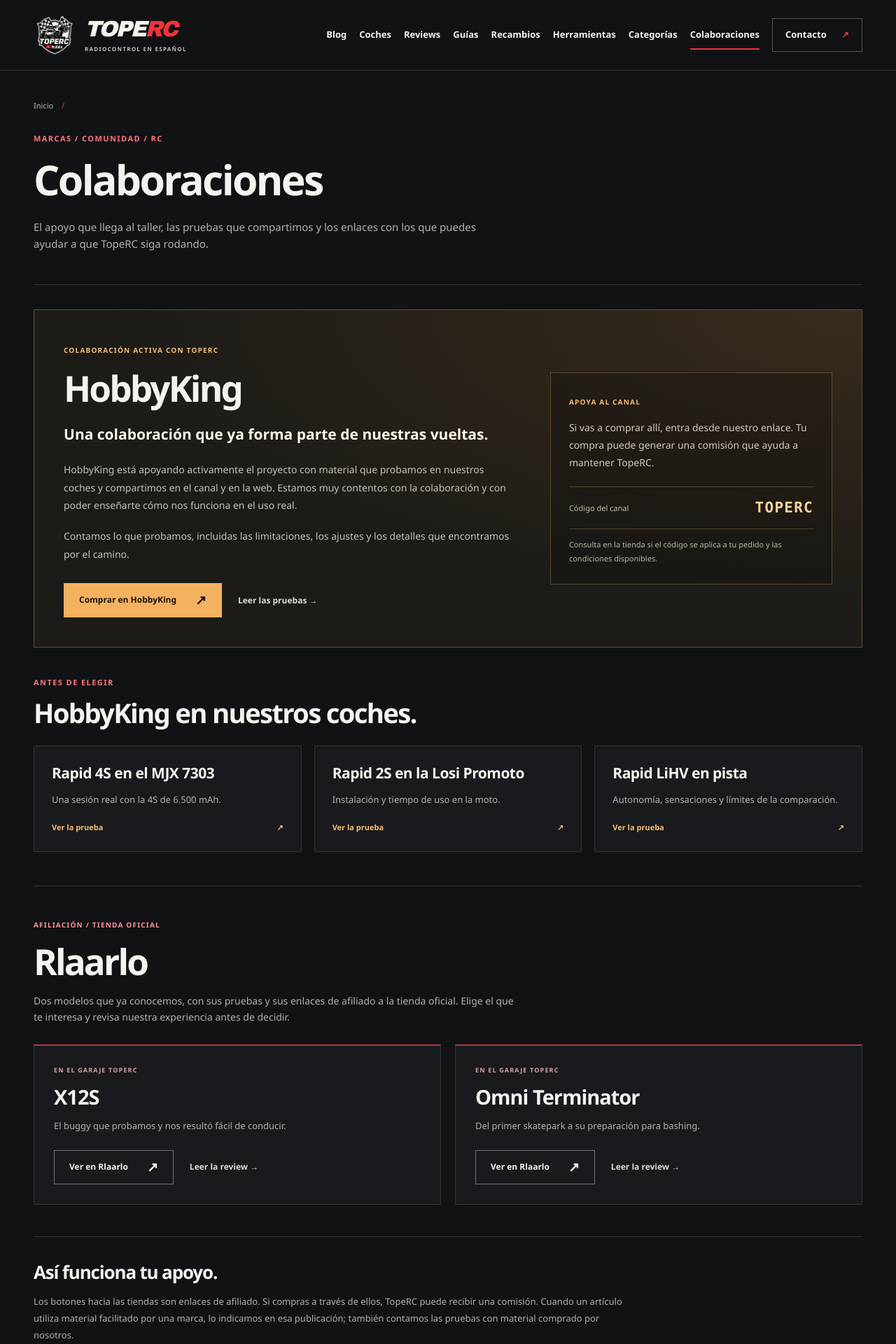
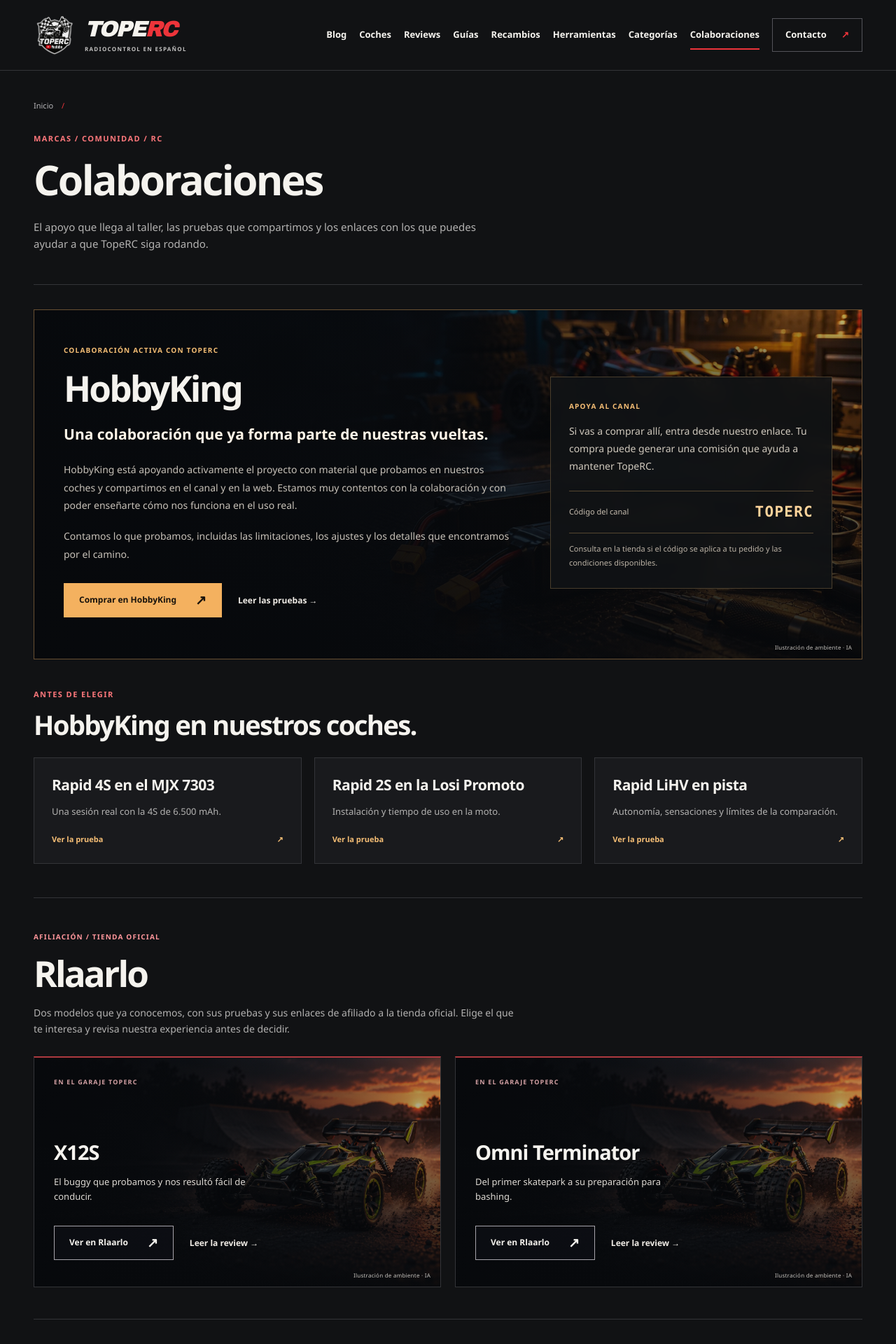
Before and after one commit to toperc/toperc.github.io, a Jekyll site: the page built from colaboraciones.html, in a window 1280 px wide. Shown: the top 1920 px of the page at 70% size. Built offline with Jekyll 4.4.1, drawn with Linux system fonts in a browser that asks for light colours.

```diff
--- a/_checks/validate_affiliates.mjs
+++ b/_checks/validate_affiliates.mjs
@@ -65,7 +65,7 @@ for (const path of ['', 'colaboraciones/', 'reviews/turnigy-rapid-4s-mjx-7303/',
   if (path.startsWith('reviews/')) {
     const post = context.references.find(post => post.path === `/${path}`);
     const expected = post.products.some(id => source.products.find(product => product.id === id).offers.some(offer => offer.status === 'active' && ['hobbyking', 'rlaarlo'].includes(offer.store)));
-    assert.equal(html.includes('class="partner-article"'), expected, 'El bloque del artículo debe corresponder a una tienda de sus productos.');
+    assert.equal(/class="[^"]*\bpartner-article\b[^"]*"/.test(html), expected, 'El bloque del artículo debe corresponder a una tienda de sus productos.');
   }
 }
 const partnerPage = (await readPage('colaboraciones/')).split('<main')[1].split('</main>')[0];
--- a/_includes/head.html
+++ b/_includes/head.html
@@ -19,7 +19,7 @@ j=d.createElement(s),dl=l!='dataLayer'?'&l='+l:'';j.async=true;j.src=
 
   <meta name="theme-color" content="#111214">
   <link rel="icon" type="image/png" href="{{ '/img/toperc-logo.png' | relative_url }}">
-  <link rel="stylesheet" href="{{ "/assets/main.css" | relative_url }}">
+  <link rel="stylesheet" href="{{ "/assets/main.css" | relative_url }}?v={{ site.time | date: '%s' }}">
   <link rel="canonical" href="{{ page.url | replace:'index.html','' | absolute_url }}">
   <link rel="alternate" type="application/rss+xml" title="{{ site.title | escape }}" href="{{ "/feed.xml" | relative_url }}">
 
--- /dev/null
+++ b/_includes/partner_scene.html
@@ -0,0 +1,4 @@
+<div class="partner-scene{% if include.compact %} partner-scene-compact{% endif %}" aria-hidden="true">
+  <img src="{{ include.src | relative_url }}" alt="" width="1599" height="900" loading="lazy" decoding="async">
+</div>
+<span class="partner-scene-credit" aria-hidden="true">Ilustración de ambiente · IA</span>
--- a/_includes/partners_article.html
+++ b/_includes/partners_article.html
@@ -4,7 +4,8 @@
   {% for offer in related_product.offers %}{% if offer.status == 'active' %}{% if offer.store == 'hobbyking' %}{% assign article_hobbyking = true %}{% elsif offer.store == 'rlaarlo' %}{% assign article_rlaarlo_product = product_id %}{% endif %}{% endif %}{% endfor %}
 {% endfor %}
 {% if article_hobbyking or article_rlaarlo_product != '' %}
-<aside class="partner-article" aria-label="Apoya TopeRC a través de nuestras tiendas afiliadas">
+<aside class="partner-article partner-visual" aria-label="Apoya TopeRC a través de nuestras tiendas afiliadas">
+  {% if article_hobbyking %}{% include partner_scene.html src=site.data.partners.hobbyking.image compact=true %}{% else %}{% include partner_scene.html src=site.data.partners.rlaarlo.image compact=true %}{% endif %}
   <div><p class="eyebrow">Sigue apoyando TopeRC</p>
     {% if article_hobbyking %}<h2>HobbyKing, también en nuestro taller.</h2><p>Colaboran activamente con el proyecto. Si vas a comprar en HobbyKing, puedes apoyar las próximas pruebas entrando desde nuestro enlace.</p>
     {% else %}<h2>Rlaarlo, del vídeo a tu garaje.</h2><p>Consulta el modelo en la tienda oficial con nuestro enlace de afiliado y ayuda a que sigamos compartiendo experiencias de RC.</p>{% endif %}
--- a/_includes/partners_home.html
+++ b/_includes/partners_home.html
@@ -1,12 +1,14 @@
 <section class="shell partners-home" aria-labelledby="partners-home-title">
   <div class="section-heading"><div><p class="eyebrow">Juntos en el hobby</p><h2 id="partners-home-title">Apoya la próxima vuelta.</h2></div><a class="text-link" href="{{ '/colaboraciones/' | relative_url }}">Nuestras colaboraciones <span aria-hidden="true">→</span></a></div>
   <div class="partners-home-grid">
-    <article class="partner-card partner-hobbyking">
+    <article class="partner-card partner-hobbyking partner-visual">
+      {% include partner_scene.html src=site.data.partners.hobbyking.image %}
       <p class="partner-kind">Colaboración activa</p><h3 class="partner-name">HobbyKing</h3>
       <p>Nos apoyan con material que llevamos al taller y a la pista. Estamos muy contentos de seguir compartiendo esta colaboración contigo.</p>
       <div class="partner-actions">{% include partner_link.html product_id=site.data.partners.hobbyking.link_product_id store='hobbyking' label='Ir a HobbyKing' class='button partner-button-hk' %}<a class="partner-secondary" href="{{ '/colaboraciones/#pruebas-hobbyking' | relative_url }}">Ver nuestras pruebas →</a></div>
     </article>
-    <article class="partner-card partner-rlaarlo">
+    <article class="partner-card partner-rlaarlo partner-visual">
+      {% include partner_scene.html src=site.data.partners.rlaarlo.image %}
       <p class="partner-kind">Enlaces de afiliado</p><h3 class="partner-name">Rlaarlo</h3>
       <p>El X12S y el Omni Terminator ya han pasado por nuestras manos. Conoce la experiencia y encuentra sus enlaces a la tienda oficial.</p>
       <div class="partner-actions"><a class="button partner-button-outline" href="{{ '/colaboraciones/#rlaarlo' | relative_url }}">Explorar Rlaarlo <span aria-hidden="true">→</span></a></div>
--- a/_sass/partners.scss
+++ b/_sass/partners.scss
@@ -60,6 +60,38 @@
 .partner-footer .partner-disclosure { margin-top:5px; font-size:10px; }
 .partner-footer .partner-shop-link { display:inline-flex; align-items:center; gap:13px; color:#edba7a; font-size:12px; font-weight:700; }
 .partner-shop-link:hover { text-decoration:underline; }
+
+// Fondos decorativos: el contenido y los enlaces siguen siendo HTML accesible.
+.partner-visual { position:relative; isolation:isolate; overflow:hidden; }
+.partner-visual>:not(.partner-scene):not(.partner-scene-credit) { position:relative; z-index:1; }
+.partner-scene { position:absolute; inset:0; z-index:0; pointer-events:none; overflow:hidden; background:#111318; }
+.partner-scene img { width:100%; height:100%; max-width:none; object-fit:cover; object-position:65% 50%; transition:transform .55s ease; }
+.partner-scene::after { content:""; position:absolute; inset:0; background:linear-gradient(90deg,rgba(7,9,12,.93),rgba(7,9,12,.64) 55%,rgba(7,9,12,.14)),linear-gradient(0deg,rgba(7,9,12,.96),rgba(7,9,12,.15) 75%); }
+.partner-scene-credit { position:absolute; right:14px; bottom:10px; z-index:2; color:#c6c3be; font-size:8px; line-height:1.5; letter-spacing:.03em; pointer-events:none; }
+.partners-home-grid { grid-template-columns:1.1fr 1fr; }
+.partner-card.partner-visual { min-height:420px; padding:30px 32px 38px; border-radius:3px; transition:border-color .2s ease; }
+.partner-card.partner-visual:hover { border-color:#b69970; }
+.partner-card.partner-visual:hover .partner-scene img { transform:scale(1.035); }
+.partner-card .partner-kind { align-self:flex-start; padding:5px 9px; margin-bottom:auto; border:1px solid #aa835450; background:#121316aa; }
+.partner-card .partner-name { font-size:43px; margin-top:75px; }
+.partner-card>p:not(.partner-kind) { max-width:400px; color:#e2ded7; margin-block:15px 20px; }
+.partner-card .partner-actions { margin-top:3px; }
+.partner-visual .partner-button-outline { background:#0e1016a6; border-color:#a6a3aa; }
+.partner-visual .partner-button-outline:hover { background:#30272d; border-color:#ffb8bc; }
+.partner-visual .partner-secondary { color:#f0ece6; }
+.partner-feature.partner-visual { min-height:500px; padding-bottom:48px; }
+.partner-feature .partner-scene::after { background:linear-gradient(90deg,rgba(7,9,12,.96),rgba(7,9,12,.83) 48%,rgba(7,9,12,.26)),linear-gradient(0deg,rgba(7,9,12,.85),transparent); }
+.partner-feature-note { background:#111316e6; border-color:#ad8b595c; backdrop-filter:blur(10px); }
+.partner-model.partner-visual { min-height:330px; display:flex; flex-direction:column; align-items:flex-start; padding-bottom:38px; }
+.partner-model .eyebrow { margin-bottom:auto; }
+.partner-model h3 { margin-top:70px; }
+.partner-model>p:not(.eyebrow) { max-width:310px; color:#ddd9d3; }
+.partner-model .partner-actions { margin-top:auto; }
+.partner-model:nth-child(2) .partner-scene img { object-position:78% 50%; }
+.partner-article .partner-scene::after { background:linear-gradient(90deg,rgba(7,9,12,.97),rgba(7,9,12,.86) 65%,rgba(7,9,12,.4)); }
+.partner-article .partner-scene img { object-position:80% 50%; }
+.partner-article { padding-bottom:34px; }
+.partner-article>div>p:not(.eyebrow) { color:#d4cfc8; max-width:630px; }
 @media(min-width:1201px) and (max-width:1400px) { .nav-links { gap:18px; } }
 @media(max-width:1200px) {
   .navigation { flex-wrap:wrap; min-height:90px; padding-block:14px; gap:16px; }
@@ -86,4 +118,15 @@
   .partner-article { padding:22px; }
   .partner-footer { align-items:flex-start; }
   .partner-footer .partner-actions { gap:14px; }
+  .partner-card.partner-visual { min-height:410px; padding:24px 24px 36px; }
+  .partner-card .partner-name { font-size:39px; margin-top:90px; }
+  .partner-card>p:not(.partner-kind) { max-width:100%; }
+  .partner-scene img { object-position:70% 50%; }
+  .partner-scene::after { background:linear-gradient(0deg,rgba(7,9,12,.98),rgba(7,9,12,.77) 45%,rgba(7,9,12,.14)),linear-gradient(90deg,rgba(7,9,12,.62),transparent); }
+  .partner-feature.partner-visual { padding:24px 24px 38px; }
+  .partner-feature .partner-scene::after { background:linear-gradient(0deg,rgba(7,9,12,.96),rgba(7,9,12,.84) 65%,rgba(7,9,12,.55)); }
+  .partner-feature-note { backdrop-filter:none; }
+  .partner-model.partner-visual { min-height:350px; padding:24px 24px 36px; }
+  .partner-model h3 { margin-top:100px; }
 }
+@media(prefers-reduced-motion:reduce) { .partner-card.partner-visual:hover .partner-scene img { transform:none; } }
--- a/colaboraciones.html
+++ b/colaboraciones.html
@@ -7,7 +7,8 @@ permalink: /colaboraciones/
 section: partners
 wide: true
 ---
-<section class="partner-feature partner-hobbyking" aria-labelledby="hobbyking-title" id="hobbyking">
+<section class="partner-feature partner-hobbyking partner-visual" aria-labelledby="hobbyking-title" id="hobbyking">
+  {% include partner_scene.html src=site.data.partners.hobbyking.image %}
   <div class="partner-feature-copy"><p class="partner-kind">Colaboración activa con TopeRC</p><h2 id="hobbyking-title" class="partner-name">HobbyKing</h2><p class="partner-lead">Una colaboración que ya forma parte de nuestras vueltas.</p><p>HobbyKing está apoyando activamente el proyecto con material que probamos en nuestros coches y compartimos en el canal y en la web. Estamos muy contentos con la colaboración y con poder enseñarte cómo nos funciona en el uso real.</p><p>Contamos lo que probamos, incluidas las limitaciones, los ajustes y los detalles que encontramos por el camino.</p><div class="partner-actions">{% include partner_link.html product_id=site.data.partners.hobbyking.link_product_id store='hobbyking' label='Comprar en HobbyKing' class='button partner-button-hk' %}<a class="partner-secondary" href="#pruebas-hobbyking">Leer las pruebas →</a></div></div>
   <div class="partner-feature-note"><span class="partner-note-label">Apoya al canal</span><p>Si vas a comprar allí, entra desde nuestro enlace. Tu compra puede generar una comisión que ayuda a mantener TopeRC.</p><div class="partner-code"><span>Código del canal</span><strong>{{ site.data.partners.hobbyking.code | escape }}</strong></div><small>Consulta en la tienda si el código se aplica a tu pedido y las condiciones disponibles.</small></div>
 </section>
@@ -19,7 +20,7 @@ wide: true
 
 <section class="partner-rlaarlo-section" id="rlaarlo" aria-labelledby="rlaarlo-title">
   <div class="partner-rlaarlo-intro"><p class="partner-kind">Afiliación / Tienda oficial</p><h2 id="rlaarlo-title" class="partner-name">Rlaarlo</h2><p>Dos modelos que ya conocemos, con sus pruebas y sus enlaces de afiliado a la tienda oficial. Elige el que te interesa y revisa nuestra experiencia antes de decidir.</p></div>
-  <div class="partner-model-grid">{% for model in site.data.partners.rlaarlo.models %}<article class="partner-model"><p class="eyebrow">En el garaje TopeRC</p><h3>{{ model.title | escape }}</h3><p>{{ model.detail | escape }}</p><div class="partner-actions">{% include partner_link.html product_id=model.product_id store='rlaarlo' label='Ver en Rlaarlo' class='button partner-button-outline' %}<a class="partner-secondary" href="{{ model.review_url | relative_url }}">Leer la review →</a></div></article>{% endfor %}</div>
+  <div class="partner-model-grid">{% for model in site.data.partners.rlaarlo.models %}<article class="partner-model partner-visual">{% include partner_scene.html src=site.data.partners.rlaarlo.image %}<p class="eyebrow">En el garaje TopeRC</p><h3>{{ model.title | escape }}</h3><p>{{ model.detail | escape }}</p><div class="partner-actions">{% include partner_link.html product_id=model.product_id store='rlaarlo' label='Ver en Rlaarlo' class='button partner-button-outline' %}<a class="partner-secondary" href="{{ model.review_url | relative_url }}">Leer la review →</a></div></article>{% endfor %}</div>
 </section>
 
 <section class="partner-transparency" aria-labelledby="partner-transparency-title"><h2 id="partner-transparency-title">Así funciona tu apoyo.</h2><p>Los botones hacia las tiendas son enlaces de afiliado. Si compras a través de ellos, TopeRC puede recibir una comisión. Cuando un artículo utiliza material facilitado por una marca, lo indicamos en esa publicación; también contamos las pruebas con material comprado por nosotros.</p><p>Los precios, los portes, la disponibilidad y las condiciones de los códigos los confirma cada tienda al hacer el pedido.</p></section>
```
Also changed, not shown: _data/partners.json (+31 -7 lines), docs/fondos-colaboraciones.md (added, +16 -0 lines), README.md, img/partners/pista-buggy.webp (added), img/partners/taller-baterias.webp (added).
